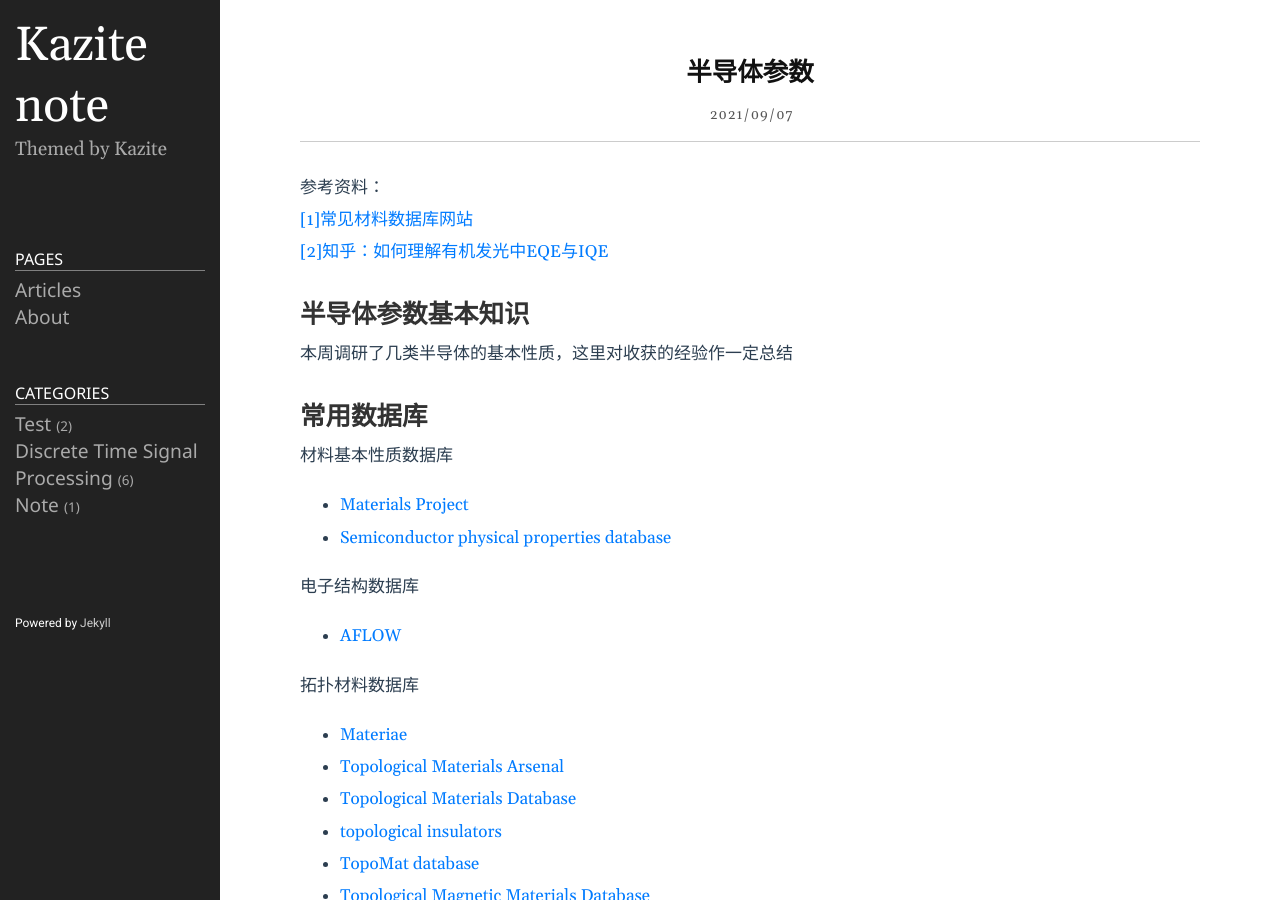
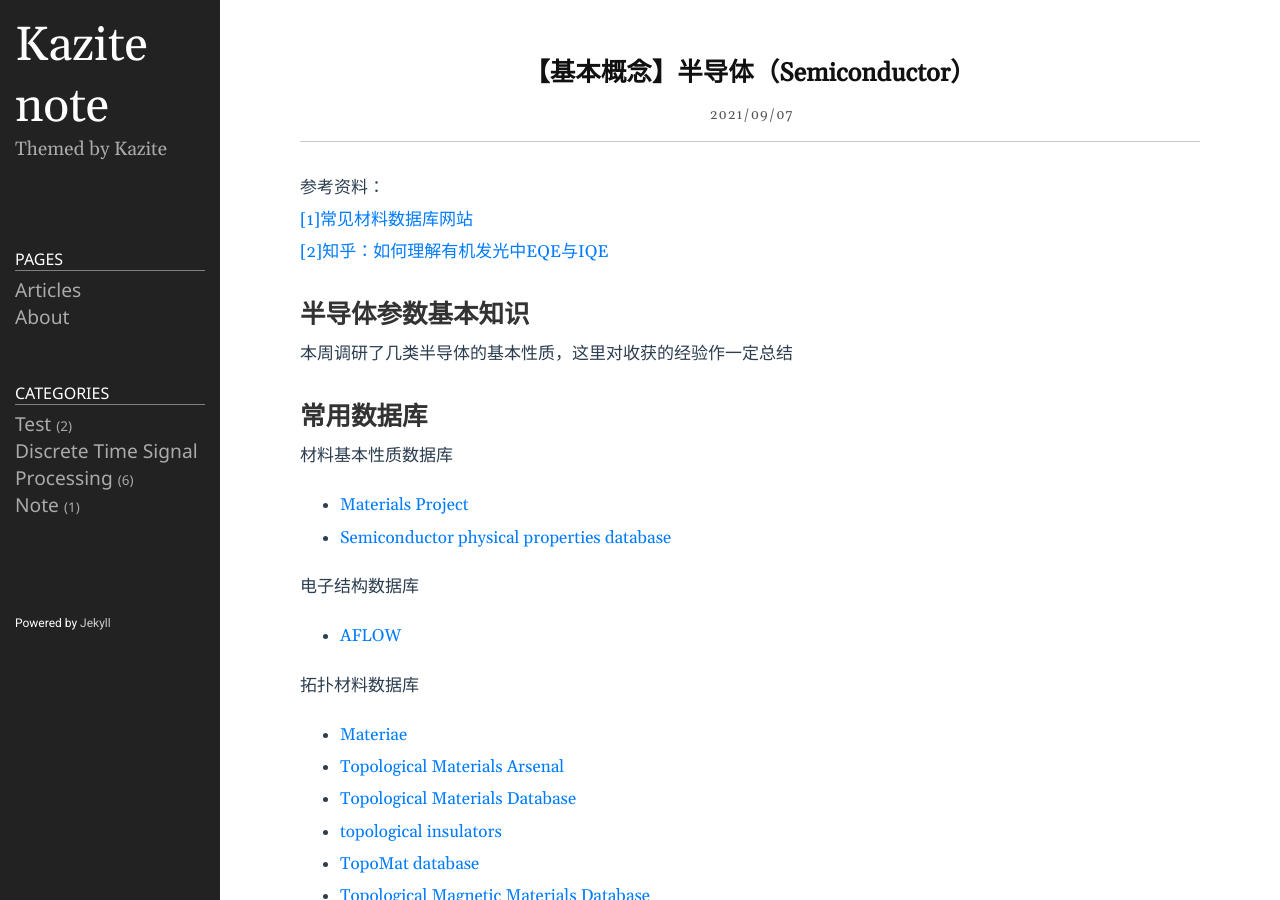
Before and after one commit to Kazite/Kazite.github.io, a Jekyll site: the page built from _posts/Note/2021-09-07-Semiconductor parameters.md, in a window 1280 px wide and 900 px high. Built offline with Jekyll 4.4.1, drawn with Linux system fonts in a browser that asks for light colours.

Commit message:
Update 2021-09-07-Semiconductor parameters.md

```diff
--- a/_posts/Note/2021-09-07-Semiconductor parameters.md
+++ b/_posts/Note/2021-09-07-Semiconductor parameters.md
@@ -1,6 +1,6 @@
 ---
 layout: post
-title: "半导体参数"
+title: "【基本概念】半导体（Semiconductor）"
 date: 2021-09-07
 category: Note
 typora-root-url: ../../../Kazite.github.io
```
